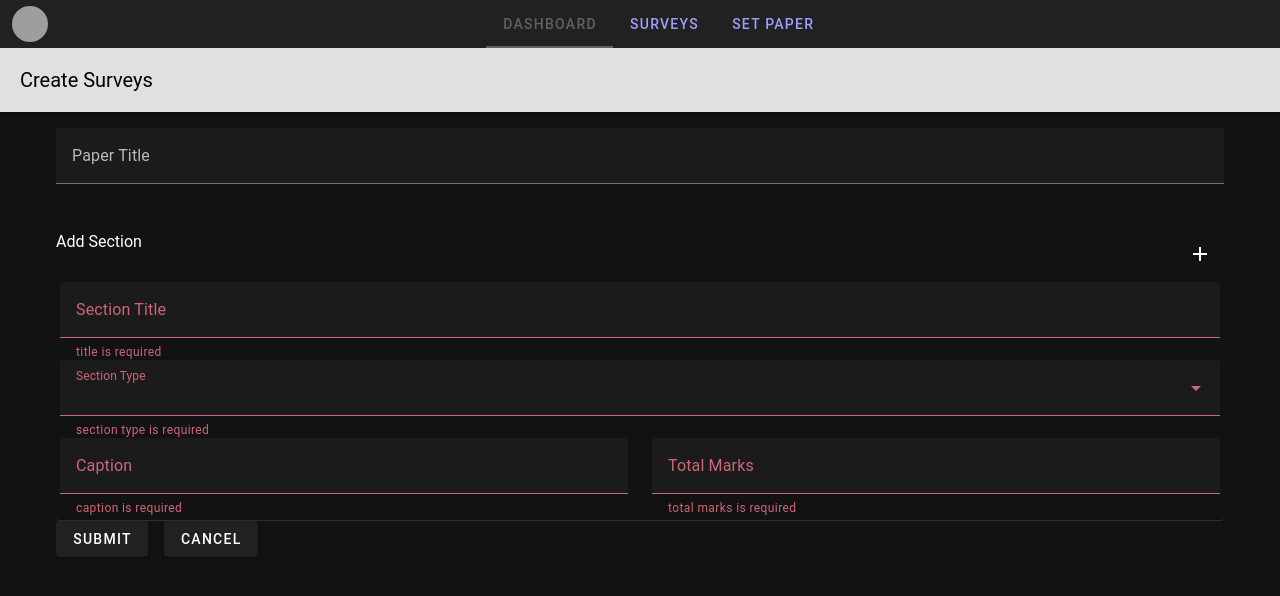
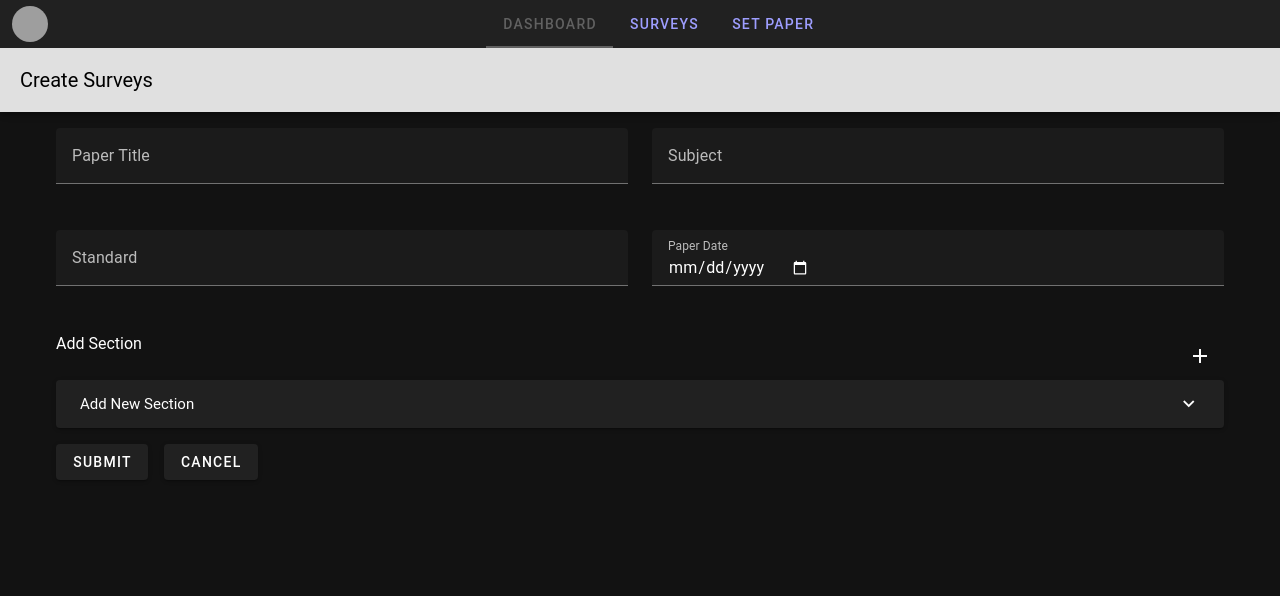
Before and after one commit to sourabhkahar/survey-frontend, a Vue app: page /set-papers/create in a window 1280 px wide. Shown: the top 596 px of the page. Built offline with nearby package versions, Linux system fonts and the light colour scheme; grey boxes are pictures that could not be loaded.

Commit message:
- Added new columns in papers tanle - Added Expanision panel for section

```diff
--- a/src/components/paper-section/sections.vue
+++ b/src/components/paper-section/sections.vue
@@ -34,6 +34,13 @@
           />
         </v-col>
       </v-row>
+      <v-expansion-panels>
+        <v-expansion-panel>
+          <v-expansion-panel-title>
+            {{ section.value.title }}
+          </v-expansion-panel-title>
+          <v-expansion-panel-text>
+            <template #default>
               <v-card
                 variant="text"
                 class="mx-auto m-2 pa-1 border-b-thin "
@@ -77,6 +84,10 @@
                   />
                 </v-col>
               </v-row>
+            </template>
+          </v-expansion-panel-text>
+        </v-expansion-panel>
+      </v-expansion-panels>
     </v-col>
   </v-row>
 </template>
--- a/src/components/surveys/Questions.vue
+++ b/src/components/surveys/Questions.vue
@@ -106,7 +106,6 @@ function addQuestion() {
   push({
     question: '',
     description: '',
-    meta: 0,
     options: []
   })
 }
--- a/src/pages/set-papers/[id].vue
+++ b/src/pages/set-papers/[id].vue
@@ -29,7 +29,7 @@
   <v-container>
     <form @submit.prevent="submit">
       <v-row>
-        <v-col cols="12">
+        <v-col cols="6">
           <v-text-field
             v-model="title"
             v-bind="titleAttrs"
@@ -37,21 +37,49 @@
             :error-messages="errors.title"
           />
         </v-col>
+        <v-col cols="6">
+          <v-text-field
+            v-model="subject"
+            v-bind="subjectAttrs"
+            label="Subject"
+            :error-messages="errors.subject"
+          />
+        </v-col>
       </v-row>
-      <!-- <v-container> -->
+      <v-row>
+        <v-col cols="6">
+          <v-text-field
+            v-model="standard"
+            v-bind="standardAttrs"
+            label="Standard"
+            :error-messages="errors.title"
+          />
+        </v-col>
+        <v-col cols="6">
+          <v-text-field
+            v-model="paper_date"
+            v-bind="paper_dateAttrs"
+            label="Paper Date"
+            type="date"
+            :error-messages="errors.paper_date"
+          />
+        </v-col>
+      </v-row>
       <v-row>
         <v-col cols="12">
           <sections />
         </v-col>
       </v-row>
-      <!-- </v-container> -->
       <v-btn
-        class="me-4"
+        class="me-4 mt-2"
         type="submit"
       >
         submit
       </v-btn>
-      <v-btn @click="goBackToSetPaper">
+      <v-btn
+        class="mt-4"
+        @click="goBackToSetPaper"
+      >
         Cancel
       </v-btn>
     </form>
@@ -76,6 +104,9 @@ const snackbarConf = reactive({
 
 let formData = reactive({
   title: '',
+  subject: '',
+  standard: '',
+  paper_date: new Date(),
   sections: [
     {
       title: '',
@@ -87,9 +118,7 @@ let formData = reactive({
           question: '',
           type: '',
           description: '',
-          meta: {
-            number: 0,
-          },
+          meta: {},
           options: [],
         }
       ]
@@ -99,6 +128,9 @@ let formData = reactive({
 
 let paperSchema = yup.object({
   title: yup.string().required(),
+  standard: yup.string().required('standard is required'),
+  subject: yup.string().required('subject is required'),
+  paper_date: yup.date().required('paper_date is required'),
   sections: yup.array().of(
     yup.object().shape({
       title: yup.string().required('title is required'),
@@ -116,12 +148,16 @@ let paperSchema = yup.object({
 
 const { validate, values, errors, defineField, resetForm } = useForm({
   validationSchema: paperSchema,
-  initialValues: formData
+  initialValues:formData
 })
 const [title, titleAttrs] = defineField('title');
+const [standard, standardAttrs] = defineField('standard');
+const [subject, subjectAttrs] = defineField('subject');
+const [paper_date, paper_dateAttrs] = defineField('paper_date');
 const submit = async () => {
   try {
-    const { valid } = await validate();
+    const { valid,errors } = await validate();
+    console.log(errors)
     if (!valid) {
       return
     }
@@ -140,7 +176,6 @@ const submit = async () => {
     snackbar.value = true
   }
 }
-
 onMounted(() => {
   getPaperData();
 })
--- a/src/pages/set-papers/create.vue
+++ b/src/pages/set-papers/create.vue
@@ -29,12 +29,39 @@
   <v-container>
     <form @submit.prevent="submit">
       <v-row>
-        <v-col cols="12">
+        <v-col cols="6">
           <v-text-field
             v-model="title"
             v-bind="titleAttrs"
             label="Paper Title"
             :error-messages="errors.title"
+          />
+        </v-col>
+        <v-col cols="6">
+          <v-text-field
+            v-model="subject"
+            v-bind="subjectAttrs"
+            label="Subject"
+            :error-messages="errors.subject"
+          />
+        </v-col>
+      </v-row>
+      <v-row>
+        <v-col cols="6">
+          <v-text-field
+            v-model="standard"
+            v-bind="standardAttrs"
+            label="Standard"
+            :error-messages="errors.title"
+          />
+        </v-col>
+        <v-col cols="6">
+          <v-text-field
+            v-model="paper_date"
+            v-bind="paper_dateAttrs"
+            label="Paper Date"
+            type="date"
+            :error-messages="errors.paper_date"
           />
         </v-col>
       </v-row>
@@ -46,12 +73,15 @@
       </v-row>
       <!-- </v-container> -->
       <v-btn
-        class="me-4"
+        class="me-4 mt-4"
         type="submit"
       >
         submit
       </v-btn>
-      <v-btn>
+      <v-btn
+        class="mt-4"
+        @click="goBackToSetPaper"
+      >
         Cancel
       </v-btn>
     </form>
@@ -75,9 +105,12 @@ const snackbarConf = reactive({
 
 const formData = reactive({
   title: '',
+  subject: '',
+  standard: '',
+  paper_date: new Date(),
   sections: [
     {
-      title: '',
+      title: 'Add New Section',
       section_type: '',
       caption: '',
       total_marks: null,
@@ -93,29 +126,19 @@ const formData = reactive({
 
 let paperSchema = yup.object({
   title: yup.string().required(),
+  standard: yup.string().required('standard is required'),
+  subject: yup.string().required('subject is required'),
+  paper_date: yup.date().required('paper_date is required'),
   sections: yup.array().of(
     yup.object().shape({
       title: yup.string().required('title is required'),
       section_type: yup.string().required('section type is required'),
-      caption: yup.string().required('caption is required'),
+      caption: yup.string().nullable(),
       total_marks: yup.number().required('total marks is required').positive('total marks must be a positive number'),
       questions: yup.array().of(
         yup.object().shape({
           question: yup.string().required(),
-          // type: yup.string().required(),
-          // description: yup.string(),
           options: yup.mixed().nullable()
-          // yup.array(
-          //   yup.object().shape({
-          //     meta: yup.string().nullable(), // NOTE make condition as per the section
-          //     // title: yup.mixed().test("Option", 'Option title', (test, contex) => {
-          //     //   if (!test && ['select', 'checkbox', 'radio'].includes(contex.from[1].value.type)) {
-          //     //     return false
-          //     //   }
-          //     //   return true
-          //     // })
-          //   })
-          // )
         })
       )
     })
@@ -127,9 +150,13 @@ const { validate, values, errors, defineField } = useForm({
   initialValues: formData
 })
 const [title, titleAttrs] = defineField('title');
+const [standard, standardAttrs] = defineField('standard');
+const [subject, subjectAttrs] = defineField('subject');
+const [paper_date, paper_dateAttrs] = defineField('paper_date');
 const submit = async () => {
   try {
-    const { valid } = await validate();
+    const { valid,errors } = await validate();
+    console.log(errors);
     if (!valid) {
       return
     }
@@ -150,6 +177,11 @@ const submit = async () => {
   }
 }
 
+function goBackToSetPaper() {
+  router.push({ path: '/set-papers' })
+}
+
+
 </script>
 <style lang="">
 
```
Also changed, not shown: src/components/surveys/MatchAB.vue (+0 -7 lines). Lines whose indentation alone changed are shown as unchanged.
